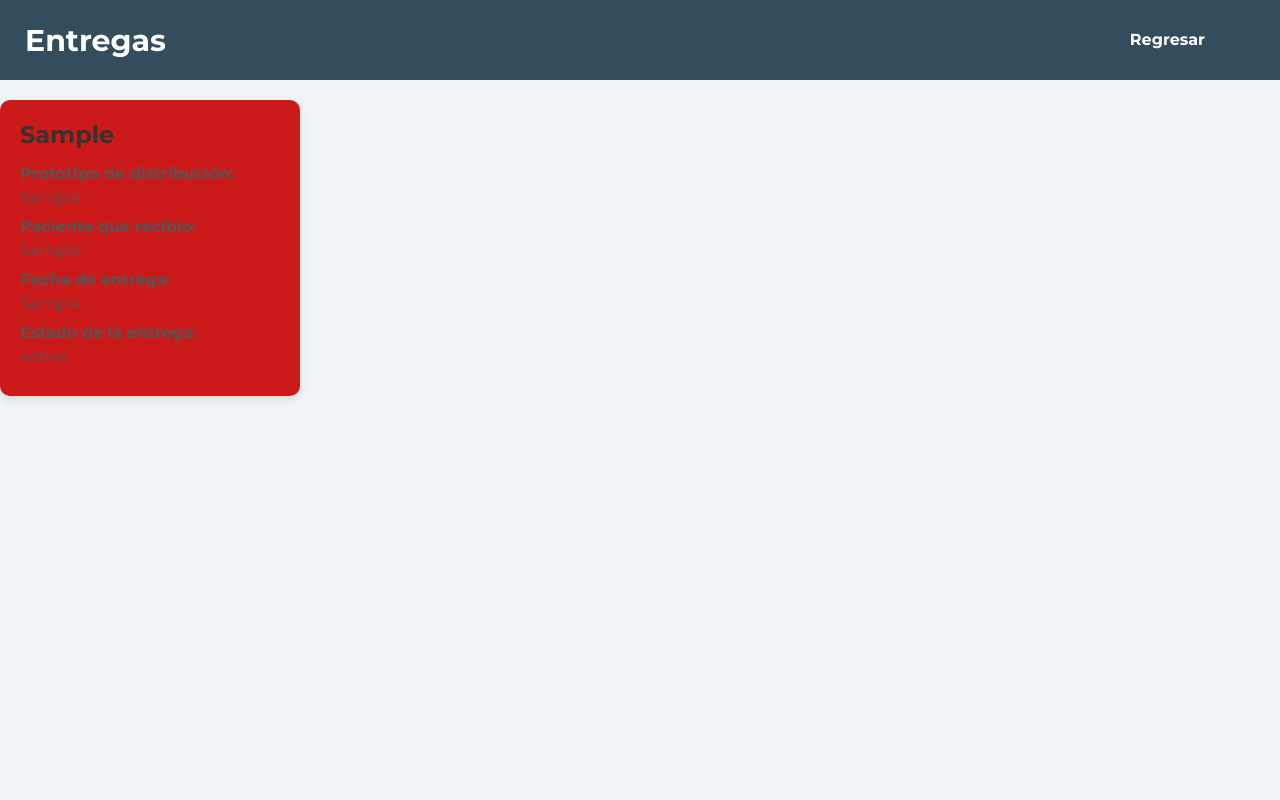
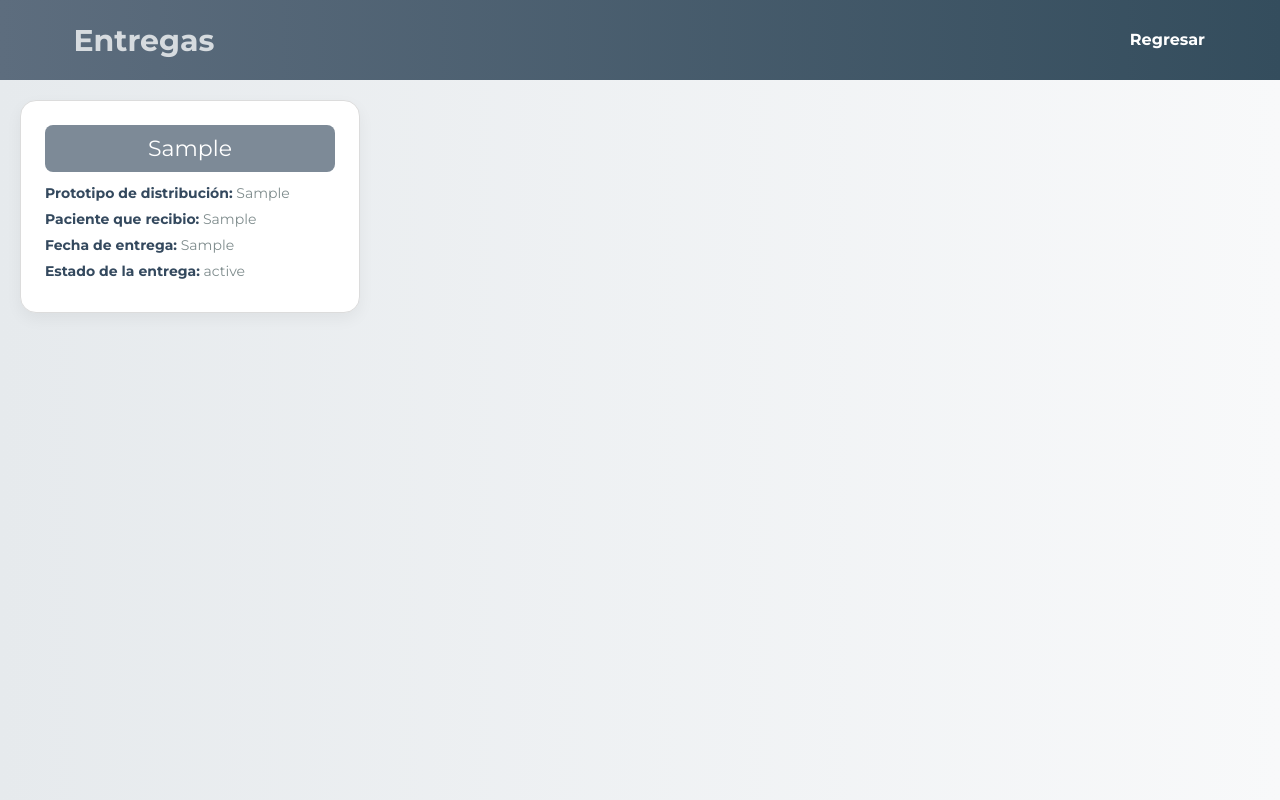
Before and after one commit to CarToCare/PharmaGo, a Django app: page /entregas/ in a window 1280 px wide. Run offline with Django 5.2, Linux system fonts and the light colour scheme; tables that the repository leaves empty hold one stand-in row (values such as "Sample post"); a database or web service that is not in the repository returns one stand-in record (values such as "Sample title"); some libraries are stand-ins or nearby versions.

Commit message:
pag entregas

```diff
--- a/ourproyecto/pag/static/entregas.css
+++ b/ourproyecto/pag/static/entregas.css
@@ -6,14 +6,14 @@
 }
 
 body {
-    margin: 0;
-    padding: 0;
-    background-color: #f0f4f8;
+    background: linear-gradient(90deg, #e6eaed, #f8f9fa);
     height: 100vh;
+    overflow-y: auto;
 }
 
-/*Contenedor */
+/* Contenedor */
 .container-fluid {
+    padding: 0px;
     width: 100%;
     height: 100vh;
     display: flex;
@@ -21,9 +21,8 @@ body {
 }
 
 .container {
-    width: 100%;
     height: 80px;
-    background-color: #344D5D;
+    background: linear-gradient(90deg, #5d6d7e, #344D5D);
     display: flex;
     justify-content: space-between;
     align-items: center;
@@ -31,9 +30,11 @@ body {
 }
 
 .container h2 {
-    color: #fff;
+    color: #d6dbdf;
+    font-weight: bold;
     font-size: 30px;
     cursor: pointer;
+    margin-top: -10px;
 }
 
 .container ul {
@@ -45,70 +46,60 @@ body {
     margin-right: 50px;
 }
 
-.container ul li a  {
+.container ul li a {
     color: #fff;
     text-decoration: none;
     font-weight: bold;
 }
 
-.container span{
+.container span {
     position: relative;
     top: -5px;
 }
 
 .container ul li a:hover {
-    color: #85c1e9;
+    color: #b4c3f6;
 }
 
-/* Contenedor de abajo */
-.content-wrapper {
-    display: flex;
-    flex: 1;
-    width: 100%;
-    height: calc(100vh - 80px);
+/* Cardss */
+.card {
+    background-color: #ffffff;
+    border-radius: 16px;
+    padding: 24px;
+    width: 340px;
+    border: 1px solid #dcdcdc;
+    box-shadow: 0 6px 16px rgba(0, 0, 0, 0.05);
+    transition: transform 0.3s ease, box-shadow 0.3s ease;
+    margin: 20px;
 }
 
-.left-container, .right-container {
-    flex: 1;
-    display: flex;
-    flex-direction: column;
-    justify-content: flex-start;
-    padding: 20px;
-    align-items: center;
-    background-color: #e6ebef;
-    margin: 20px;
-    border-radius: 20px;
-    box-shadow: 0 4px 8px rgba(0,0,0,0.1);
+.card:hover {
+    transform: translateY(-5px);
+    box-shadow: 0 12px 24px rgba(0, 0, 0, 0.1);
 }
 
-.divider {
-    width: 2px;
-    background-color: #ccc;
-    height: 80%;
-    align-self: center;
+.card .title {
+    background: rgba(93, 109, 126, 0.8);
+    color: #fff;
+    font-size: 22px;
+    padding: 10px;
+    border-radius: 8px;
+    margin-bottom: 12px;
+    text-align: center;
 }
 
-.card {
-    background-color: #cc1a1a; /* Fondo gris claro */
-    border-radius: 10px;
-    padding: 20px;
-    margin: 20px 0;
-    box-shadow: 0 4px 8px rgba(0, 0, 0, 0.1);
-    max-width: 300px;
-    font-family: 'Montserrat', sans-serif;
+.card .field {
+    font-size: 14px;
+    color: #7f8c8d;
+    margin-bottom: 8px;
 }
-.card .title {
-    font-size: 1.5em;
-    font-weight: bold;
-    margin-bottom: 15px;
-    color: #333;
+
+.card .field strong {
+    color: #34495e;
 }
-.card .field {
-    margin-bottom: 10px;
-    color: #555;
+
+/* Icono estilo */
+.icono-usuario {
+    position: relative;
+    top: 8px;
 }
-.card .field strong {
-    display: block;
-    font-weight: bold;
-    margin-bottom: 5px;
-}
--- a/ourproyecto/pag/templates/entregas.html
+++ b/ourproyecto/pag/templates/entregas.html
@@ -26,7 +26,7 @@
 
 <div class="container-fluid">
     <div class="container">
-        <h2>Entregas</h2>
+        <h2><box-icon type='solid' name='timer' size='40px'  color="#d6dbdf" class="icono-usuario"></box-icon> Entregas</h2>
         <ul>
             <li> <a href="{% url 'inicio' %}"><box-icon name='log-in-circle' type='solid' animation='tada' color="#d6dbdf"></box-icon>
                 <span> Regresar </span></a></li>
```
